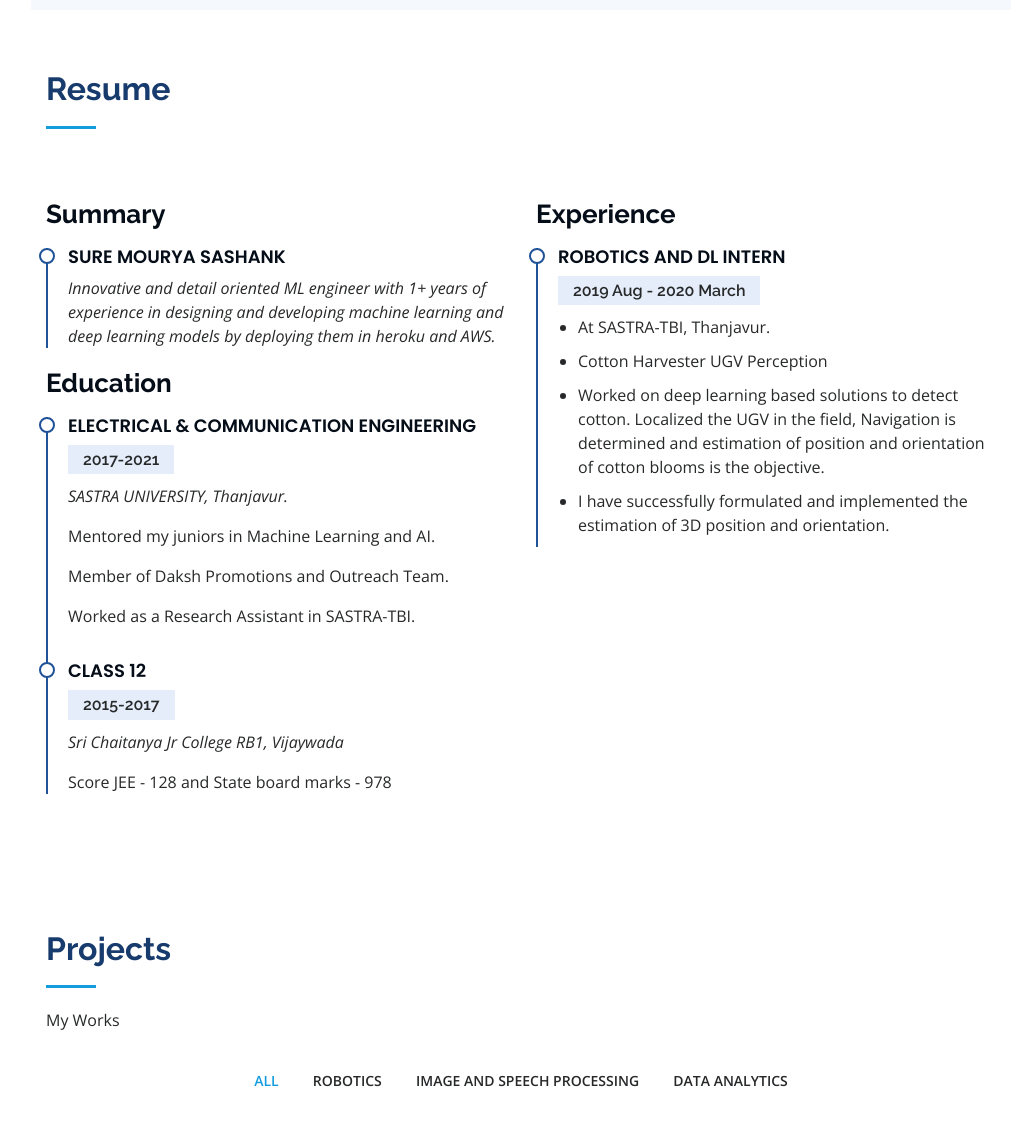
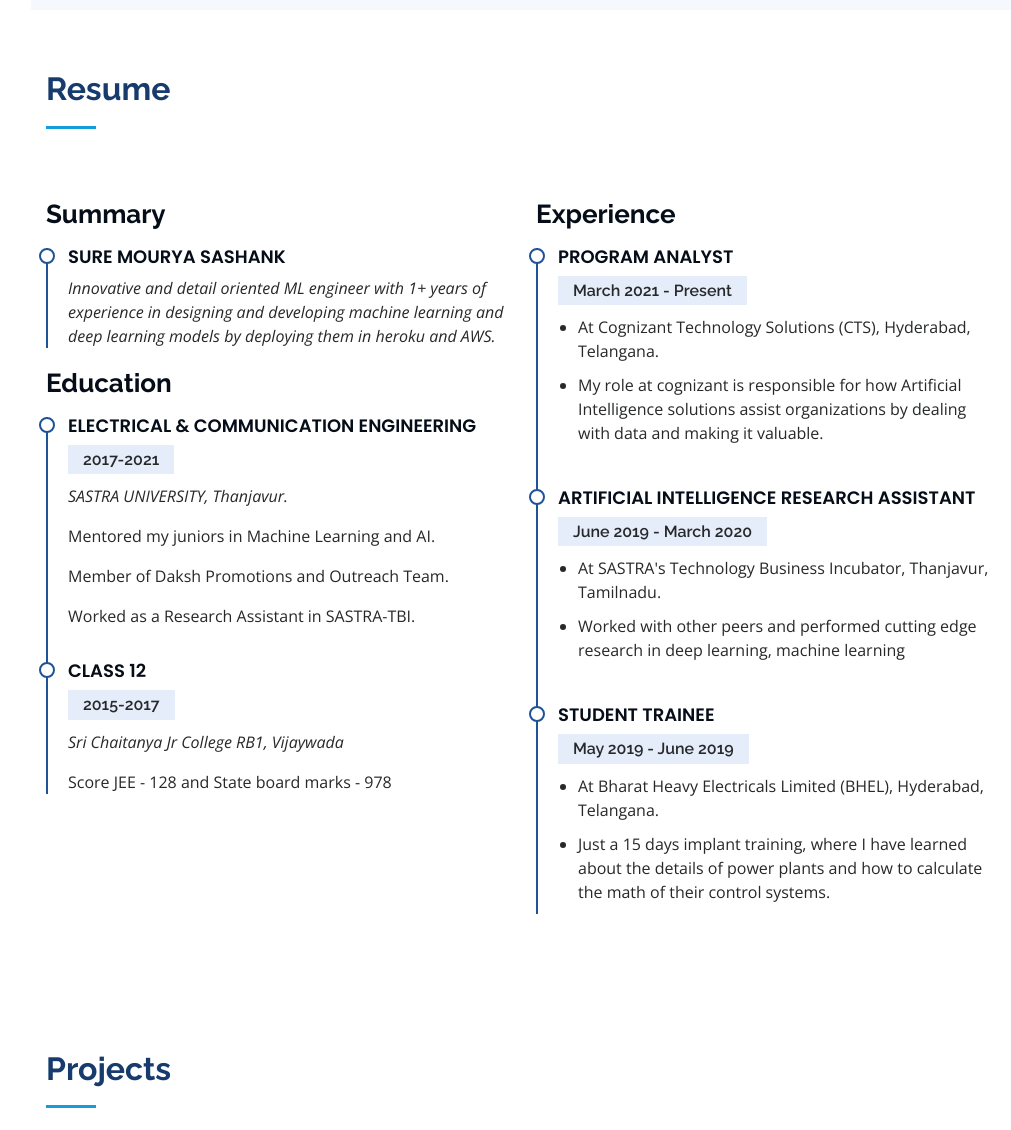
Before and after one commit to mouryasashank/sashankmainportfolio, a Flask app: page / in a window 1280 px wide. Shown: the part 2537-3667 px from the top of the page, without its empty margins (269-1280 px from the left). Run offline with Flask 2, Linux system fonts and the light colour scheme; some libraries are stand-ins or nearby versions.

Commit message:
Update index.html

```diff
--- a/templates/index.html
+++ b/templates/index.html
@@ -365,15 +365,33 @@
           <div class="col-lg-6" data-aos="fade-up" data-aos-delay="100">
             <h3 class="resume-title">Experience</h3>
             <div class="resume-item">
-              <h4>Robotics and DL Intern</h4>
-              <h5>2019 Aug - 2020 March</h5>
+              <h4>Program Analyst</h4>
+              <h5>March 2021 - Present</h5>
               <!-- <p><em>Work From  Home </em></p> -->
               <ul>
-                <li>At SASTRA-TBI, Thanjavur.</li>
-                <li>Cotton Harvester UGV Perception</li>
-                <li>Worked on deep learning based solutions to detect cotton. Localized the UGV in the field, Navigation
-                  is determined and estimation of position and orientation of cotton blooms is the objective.</li>
-                <li>I have successfully formulated and implemented the estimation of 3D position and orientation.</li>
+                <li>At Cognizant Technology Solutions (CTS), Hyderabad, Telangana.</li>
+                <li>My role at cognizant is responsible for how Artificial Intelligence solutions assist
+                  organizations by dealing with data and making it valuable.</li>
+              </ul>
+            </div>
+            <div class="resume-item">
+              <h4>Artificial Intelligence Research Assistant</h4>
+              <h5>June 2019 - March 2020</h5>
+              <!-- <p><em>Work From  Home </em></p> -->
+              <ul>
+                <li>At SASTRA's Technology Business Incubator, Thanjavur, Tamilnadu.</li>
+                <li>Worked with other peers and performed cutting edge research in deep learning,
+                  machine learning</li>
+              </ul>
+            </div>
+            <div class="resume-item">
+              <h4>Student Trainee</h4>
+              <h5>May 2019 - June 2019</h5>
+              <!-- <p><em>Work From  Home </em></p> -->
+              <ul>
+                <li>At Bharat Heavy Electricals Limited (BHEL), Hyderabad, Telangana.</li>
+                <li>Just a 15 days implant training, where I have learned about the details of power plants
+                  and how to calculate the math of their control systems.</li>
               </ul>
             </div>
             <!-- <div class="resume-item">
```
